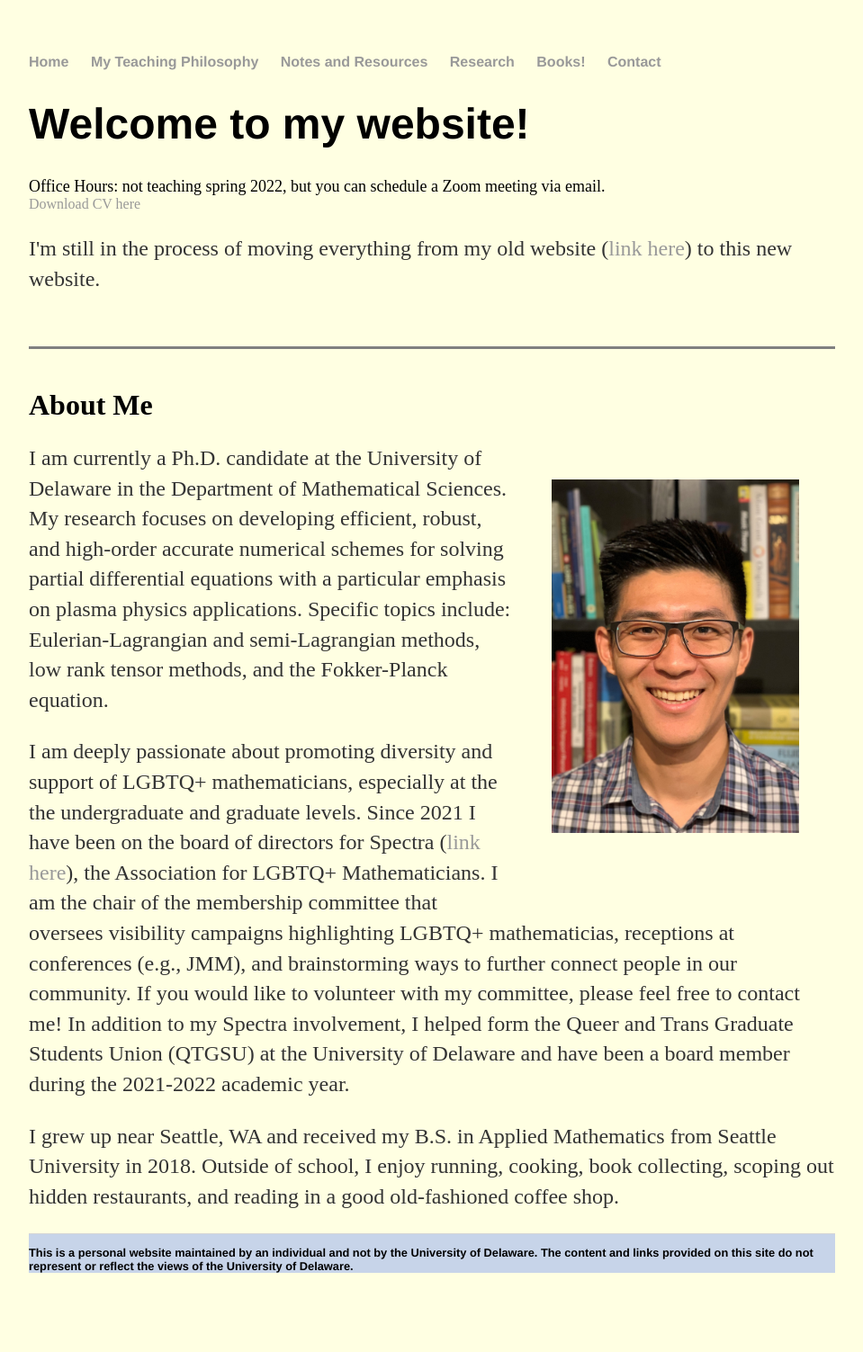
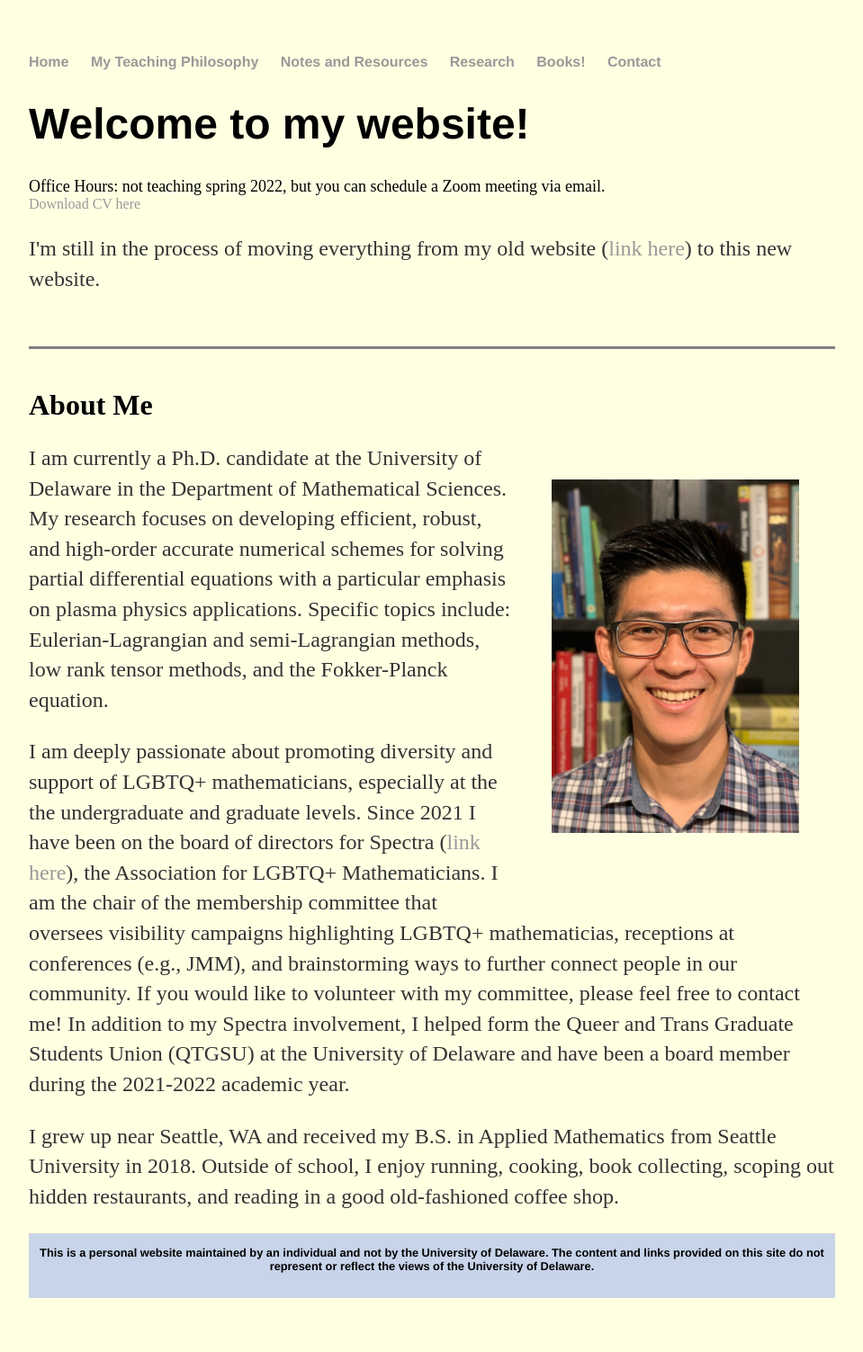
Before and after one commit to jhknakao/jhknakao.github.io, a Jekyll site: the page built from index.html, in a window 1280 px wide. Shown: the whole page at 90% size, without its empty margins (160-1119 px from the left). Built offline with Jekyll 4.4.1, drawn with Linux system fonts in a browser that asks for light colours; before the commit the page ends 1475 px from its top, so only the background shows below that.

Commit message:
Update default.html

```diff
--- a/_layouts/default.html
+++ b/_layouts/default.html
@@ -22,11 +22,14 @@
 
 			</div><!-- /.container -->
 			<footer>
+			<center>
 	    		<ul>
 				This is a personal website maintained by an individual and not by the University of Delaware. The content and links provided on this site do not represent or reflect the views of the University of Delaware.
 				<!-- <li><a href="mailto:nakaoj@udel.edu">email</a></li> -->
 	        		<!-- <li><a href="https://github.com/jhknakao">github.com/jhknakao</a></li> -->
 				</ul>
+				<br>
+				</center>
 			</footer>
 		</body>
 	</html>
```
